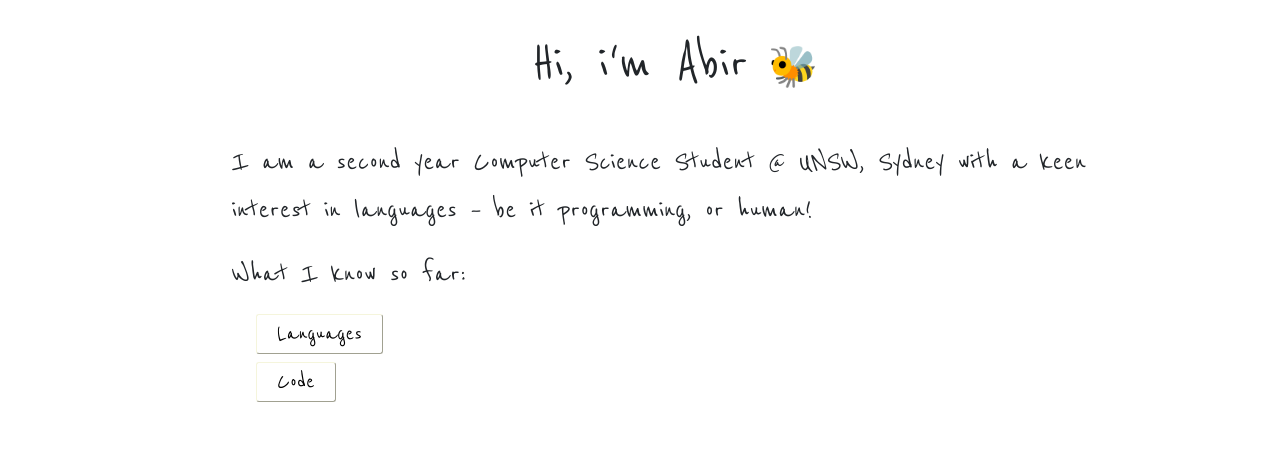
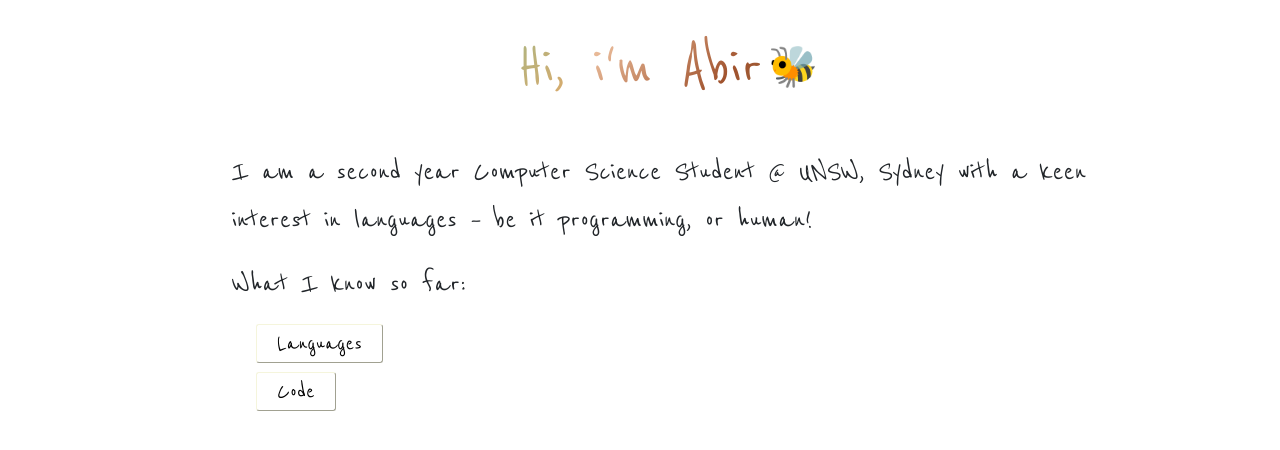
Before and after one commit to abirlk/moi, a plain HTML site: page index.html in a window 1280 px wide. Shown: the part 152-602 px from the top of the page. Drawn offline with nearby package versions, Linux system fonts and the light colour scheme.

Commit message:
animated greeting text with colours

```diff
--- a/index.html
+++ b/index.html
@@ -4,7 +4,6 @@
     <head>
         <!-- Bootstrap -->
         <link href="https://cdn.jsdelivr.net/npm/bootstrap@5.0.2/dist/css/bootstrap.min.css" rel="stylesheet" integrity="sha384-EVSTQN3/azprG1Anm3QDgpJLIm9Nao0Yz1ztcQTwFspd3yD65VohhpuuCOmLASjC" crossorigin="anonymous">
-        <meta name="viewport" content="width=device-width, initial-scale=1">
         <link rel="stylesheet" href="style.css" />
     </head>
 
@@ -27,7 +26,7 @@
             </nav>
         </header>
         <div class="center">
-            <h1 id="greeting"></h1>
+            <h1 id="greeting" class="animate-text"></h1>
             <script src="effects.js"></script>
             <script>typeWriter()</script>
             <div class="emoji">&nbsp; 🐝</div>
--- a/style.css
+++ b/style.css
@@ -140,3 +140,31 @@ p {
     font-family: 'Reenie Beany';
     font-size: 30px;
 }
+
+/* COLOURED TEXT ANIMATION */
+/* source: https://codepen.io/alvarotrigo/pen/PoKMyNO */
+.animate-text {
+    background-image: linear-gradient(
+        -225deg,
+        peachpuff 2%,
+        sienna 29%,
+        darkseagreen 67%,
+        sandybrown 100%
+    );
+    background-size: auto auto;
+    background-clip: border-box;
+    background-size: 200% auto;
+    color: #fff;
+    background-clip: text;
+    -webkit-background-clip: text;
+    -webkit-text-fill-color: transparent;
+    animation: textclip 6s linear infinite;
+    display: inline-block;
+    font-size: 68px;
+}
+
+@keyframes textclip {
+    to {
+      background-position: 200% center;
+    }
+}
```
